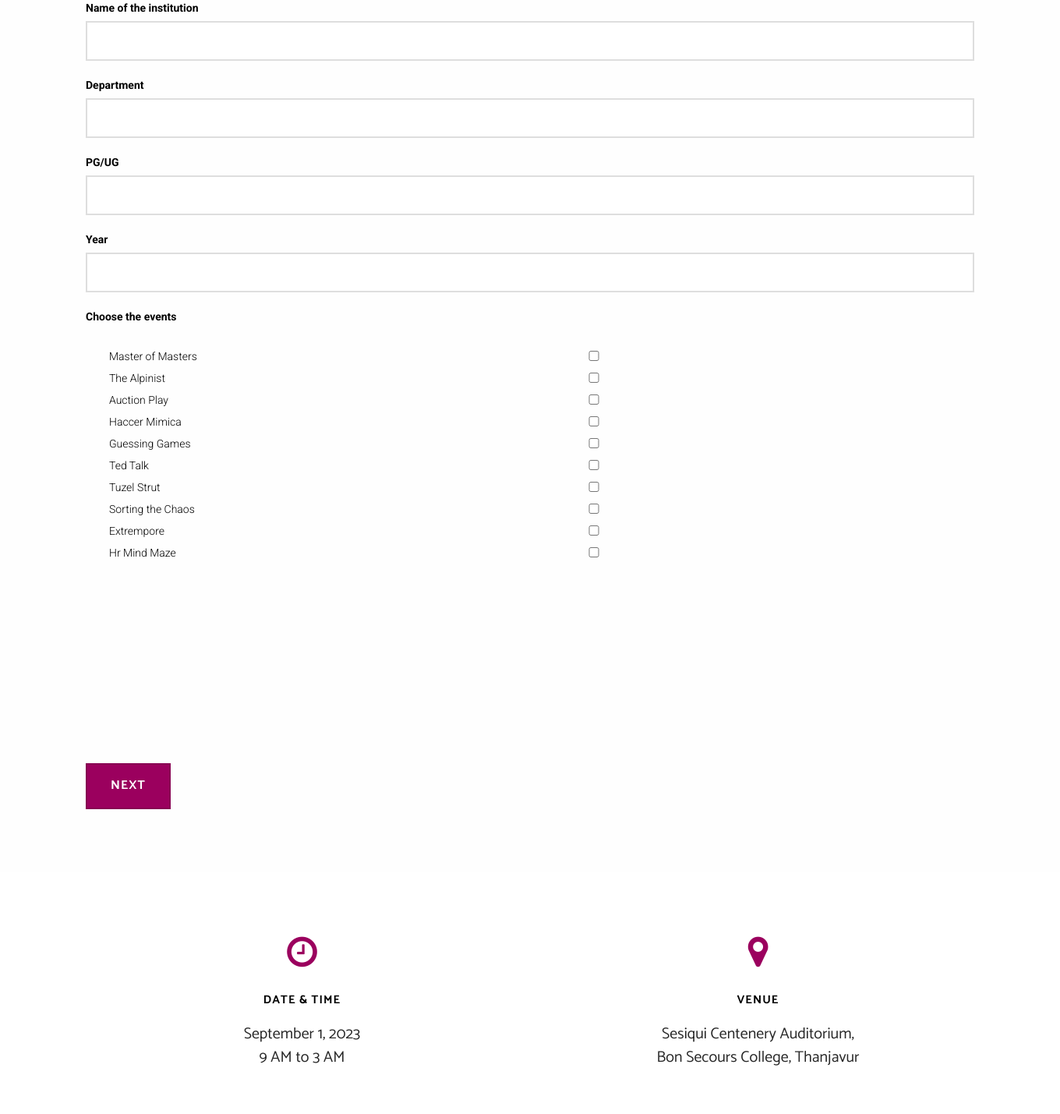
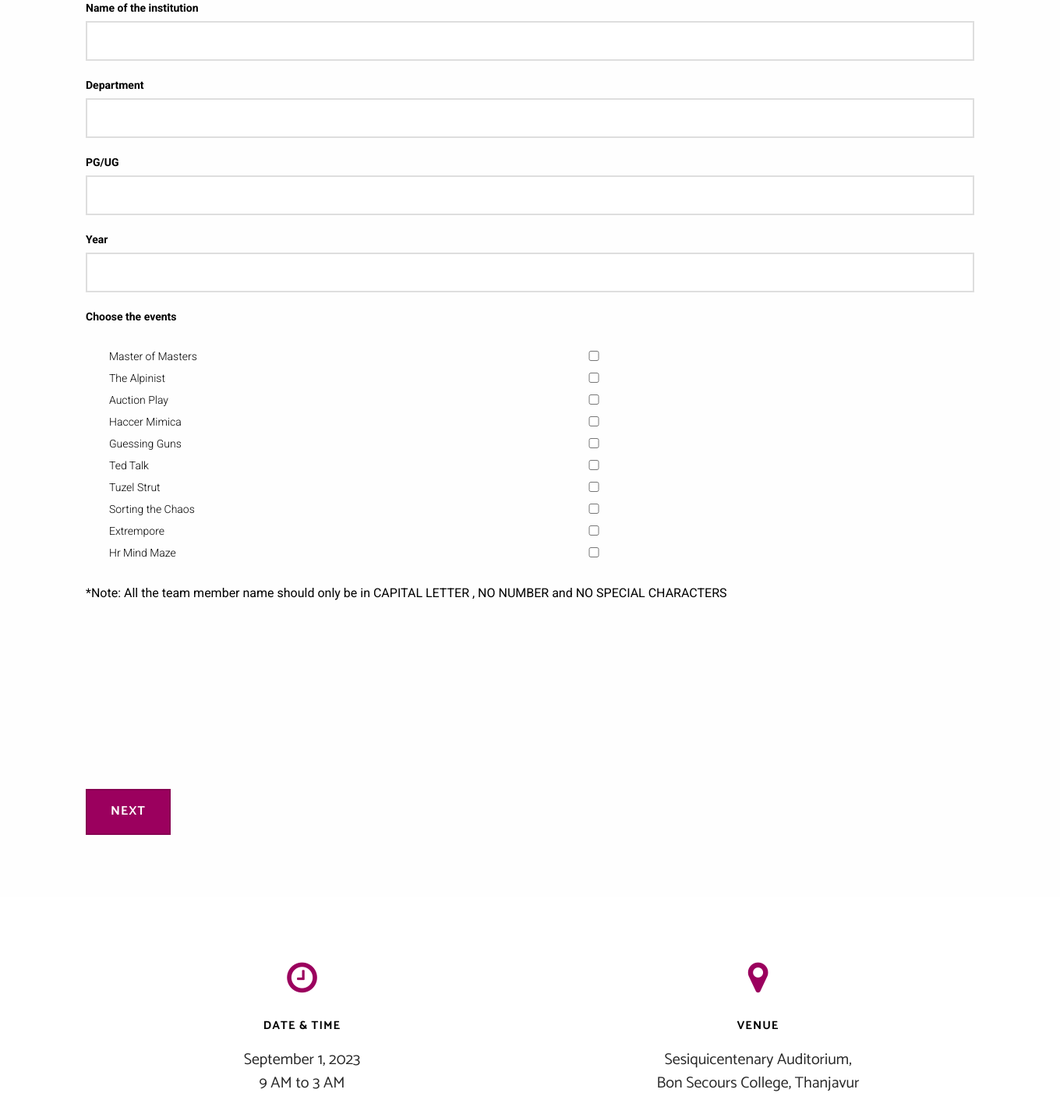
Before and after one commit to catfrd/man-project, a Flask app: page /register in a window 1360 px wide; the page is wider, and only the part inside the window is pictured. Shown: the part 282-1711 px from the top of that part at 78% size. Run offline with Flask 3, Linux system fonts and the light colour scheme; some libraries are stand-ins or nearby versions.

Commit message:
final correction

```diff
--- a/templates/auctionplay.html
+++ b/templates/auctionplay.html
@@ -136,7 +136,7 @@
           Venue
         </span>
         <p class="margin-3 font-family-alt no-margin-bottom no-margin-rl title-small text-gray-dark-2">
-          Sesiqui Centenery Auditorium,<br>
+          Sesiquicentenary Auditorium,<br>
           Bon Secours College, Thanjavur
         </p>
       </div>
--- a/templates/contact.html
+++ b/templates/contact.html
@@ -195,7 +195,7 @@
             Venue
           </span>
           <p class="margin-3 font-family-alt no-margin-bottom no-margin-rl title-small text-gray-dark-2">
-            Sesiqui Centenery Auditorium,<br>
+            Sesiquicentenary Auditorium,<br>
             Bon Secours College, Thanjavur
           </p>
         </div>
--- a/templates/extrempore.html
+++ b/templates/extrempore.html
@@ -136,7 +136,7 @@
           Venue
         </span>
         <p class="margin-3 font-family-alt no-margin-bottom no-margin-rl title-small text-gray-dark-2">
-          Sesiqui Centenery Auditorium,<br>
+          Sesiquicentenary Auditorium,<br>
           Bon Secours College, Thanjavur
         </p>
       </div>
--- a/templates/guessinggame.html
+++ b/templates/guessinggame.html
@@ -8,7 +8,7 @@
   <meta http-equiv="X-UA-Compatible" content="IE=edge">
 
   <!-- Title, icon, description and keywords -->
-  <title>Guessing Game| Biz Sparks 2k23</title>
+  <title>Guessing Guns| Biz Sparks 2k23</title>
   <link rel="shortcut icon" href="../static/images/bon_secors.png">
   <meta name="description" content="Team TEDxJMI, x = independently organised TED event. Igniting Minds. This October, at Jamia Millia Islamia.">
   <meta name="keywords" content="TEDx, JMI, Jamia Millia Islamia, New Delhi, event, talks">
@@ -86,7 +86,7 @@
       <div class="row no-padding-rl no-padding-top padding-4">
         <div class="col-md-12">
           <h2 class="font-family-alt font-weight-700 sm-title-large title-extra-large-2 text-gray-dark-2">
-           Guessing Game (Business Quiz)
+           Guessing Guns (Business Quiz)
           </h2>
           <span class="bg-base-color xs-margin-6 xs-no-margin-rl margin-3 no-margin-rl no-margin-bottom separator-line-extra-thick-long"></span>
           <ol class="font-family-alt margin-5-5 no-margin-bottom margin-rl sm-text-extra-large text-extra-large text-gray-dark-2">
@@ -128,7 +128,7 @@
           Venue
         </span>
         <p class="margin-3 font-family-alt no-margin-bottom no-margin-rl title-small text-gray-dark-2">
-          Sesiqui Centenery Auditorium,<br>
+          Sesiquicentenary Auditorium,<br>
           Bon Secours College, Thanjavur
         </p>
       </div>
--- a/templates/haccermimica.html
+++ b/templates/haccermimica.html
@@ -139,7 +139,7 @@
           Venue
         </span>
         <p class="margin-3 font-family-alt no-margin-bottom no-margin-rl title-small text-gray-dark-2">
-          Sesiqui Centenery Auditorium,<br>
+          Sesiquicentenary Auditorium,<br>
           Bon Secours College, Thanjavur
         </p>
       </div>
--- a/templates/hr_mind_maze.html
+++ b/templates/hr_mind_maze.html
@@ -138,7 +138,7 @@
           Venue
         </span>
         <p class="margin-3 font-family-alt no-margin-bottom no-margin-rl title-small text-gray-dark-2">
-          Sesiqui Centenery Auditorium,<br>
+          Sesiquicentenary Auditorium,<br>
           Bon Secours College, Thanjavur
         </p>
       </div>
--- a/templates/index.html
+++ b/templates/index.html
@@ -279,7 +279,7 @@ The Department of Management Studies is committed to intellectual excellence. It
             </h3>
             <br>
             <p class="font-family-alt letter-spacing-1 margin-3 no-margin-bottom no-margin-rl text-white xs-title-small title-large text-uppercase font-weight-700">
-             Sesiqui Centenery Auditorium,<br>
+             Sesiquicentenary Auditorium,<br>
               Bon Secours College
             </p>
             <br>
@@ -340,7 +340,7 @@ The Department of Management Studies is committed to intellectual excellence. It
             Venue
           </span>
           <p class="margin-3 font-family-alt no-margin-bottom no-margin-rl title-small text-gray-dark-2">
-            Sesiqui Centenery Auditorium,<br>
+            Sesiquicentenary Auditorium,<br>
             Bon Secours College, Thanjavur
           </p>
         </div>
--- a/templates/masterofmasters.html
+++ b/templates/masterofmasters.html
@@ -138,7 +138,7 @@
           Venue
         </span>
         <p class="margin-3 font-family-alt no-margin-bottom no-margin-rl title-small text-gray-dark-2">
-          Sesiqui Centenery Auditorium,<br>
+          Sesiquicentenary Auditorium,<br>
           Bon Secours College, Thanjavur
         </p>
       </div>
--- a/templates/register.html
+++ b/templates/register.html
@@ -162,7 +162,7 @@
 
           <input type="checkbox" id="guessing_games" value="guessing_games" name="event" data-target="form5"
             onclick="checkboxclicked()">
-          <label for="guessing_games">Guessing Games</label><br>
+          <label for="guessing_games">Guessing Guns</label><br>
 
           <input type="checkbox" id="ted_talk" value="ted_talk" name="event" data-target="form6"
             onclick="checkboxclicked()">
@@ -308,7 +308,7 @@
 
 
         <br>
-
+        <p style="font-size: medium;">*Note: All the team member name should only be in CAPITAL LETTER , NO NUMBER and NO SPECIAL CHARACTERS</p>
         <div class="event-box" style="display: none;" id="form1">
           <h4>Master of Masters</h4><br>
 
@@ -368,7 +368,7 @@
         <br>
 
         <div class="event-box" style="display: none;" id="form5">
-          <h4>Guessing Games</h4><br>
+          <h4>Guessing Guns</h4><br>
 
           <label for="tm1">Team member 1</label>
           <input type="text" id="tm1" name="tm1">
@@ -493,7 +493,7 @@
             Venue
           </span>
           <p class="margin-3 font-family-alt no-margin-bottom no-margin-rl title-small text-gray-dark-2">
-            Sesiqui Centenery Auditorium,<br>
+            Sesiquicentenary Auditorium,<br>
             Bon Secours College, Thanjavur
           </p>
         </div>
--- a/templates/registration_success.html
+++ b/templates/registration_success.html
@@ -125,7 +125,7 @@
             Venue
           </span>
           <p class="margin-3 font-family-alt no-margin-bottom no-margin-rl title-small text-gray-dark-2">
-            Sesiqui Centenery Auditorium,<br>
+            Sesiquicentenary Auditorium,<br>
             Bon Secours College, Thanjavur
           </p>
         </div>
--- a/templates/rules.html
+++ b/templates/rules.html
@@ -150,7 +150,7 @@
             Venue
           </span>
           <p class="margin-3 font-family-alt no-margin-bottom no-margin-rl title-small text-gray-dark-2">
-            Sesiqui Centenery Auditorium,<br>
+            Sesiquicentenary Auditorium,<br>
             Bon Secours College, Thanjavur
           </p>
         </div>
--- a/templates/sortingthechoas.html
+++ b/templates/sortingthechoas.html
@@ -135,7 +135,7 @@
           Venue
         </span>
         <p class="margin-3 font-family-alt no-margin-bottom no-margin-rl title-small text-gray-dark-2">
-          Sesiqui Centenery Auditorium,<br>
+          Sesiquicentenary Auditorium,<br>
           Bon Secours College, Thanjavur
         </p>
       </div>
--- a/templates/tedtalk.html
+++ b/templates/tedtalk.html
@@ -137,7 +137,7 @@
           Venue
         </span>
         <p class="margin-3 font-family-alt no-margin-bottom no-margin-rl title-small text-gray-dark-2">
-          Sesiqui Centenery Auditorium,<br>
+          Sesiquicentenary Auditorium,<br>
           Bon Secours College, Thanjavur
         </p>
       </div>
--- a/templates/thank_you.html
+++ b/templates/thank_you.html
@@ -133,7 +133,7 @@
             Venue
           </span>
           <p class="margin-3 font-family-alt no-margin-bottom no-margin-rl title-small text-gray-dark-2">
-            Sesiqui Centenery Auditorium,<br>
+            Sesiquicentenary Auditorium,<br>
             Bon Secours College, Thanjavur
           </p>
         </div>
--- a/templates/thealpinist.html
+++ b/templates/thealpinist.html
@@ -140,7 +140,7 @@
           Venue
         </span>
         <p class="margin-3 font-family-alt no-margin-bottom no-margin-rl title-small text-gray-dark-2">
-          Sesiqui Centenery Auditorium,<br>
+          Sesiquicentenary Auditorium,<br>
           Bon Secours College, Thanjavur
         </p>
       </div>
--- a/templates/tuzelstrut.html
+++ b/templates/tuzelstrut.html
@@ -132,7 +132,7 @@
           Venue
         </span>
         <p class="margin-3 font-family-alt no-margin-bottom no-margin-rl title-small text-gray-dark-2">
-          Sesiqui Centenery Auditorium,<br>
+          Sesiquicentenary Auditorium,<br>
           Bon Secours College, Thanjavur
         </p>
       </div>
```
Also changed, not shown: templates/events.html (+4 -4 lines), templates/register2.html (+5 -4 lines).
